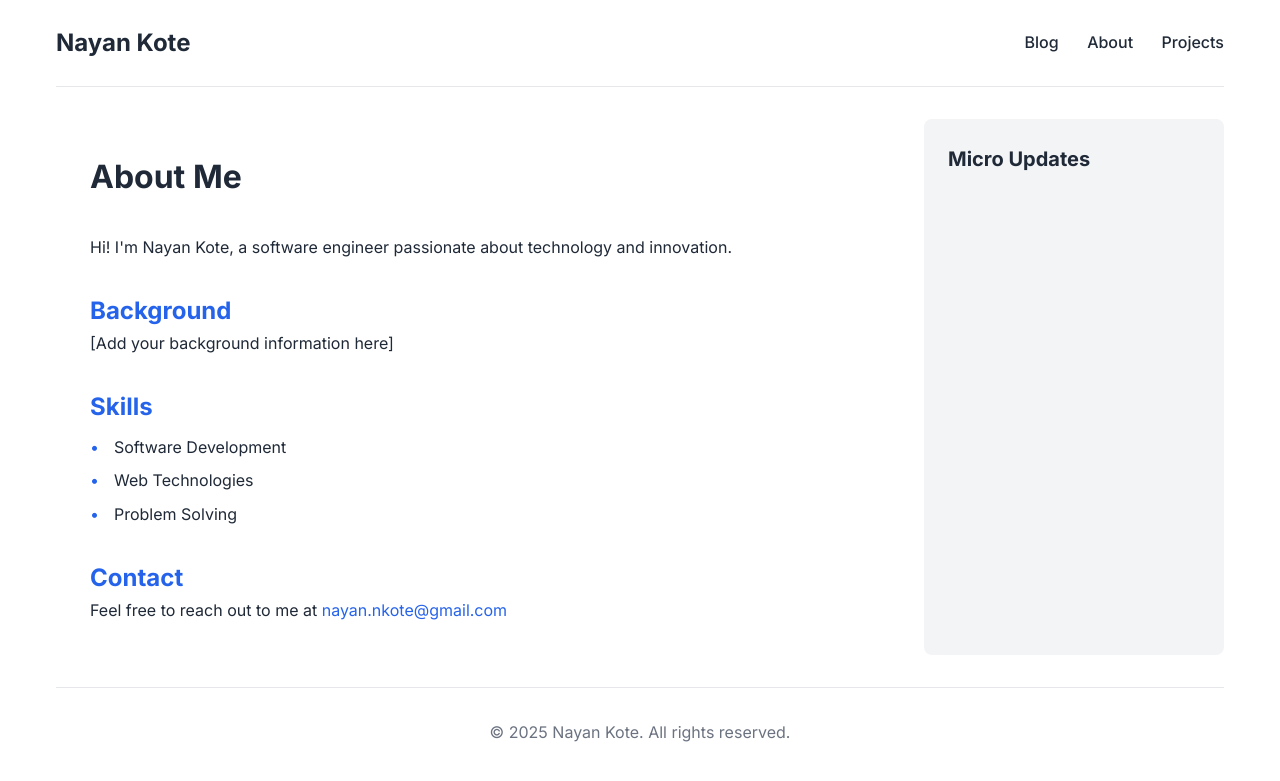
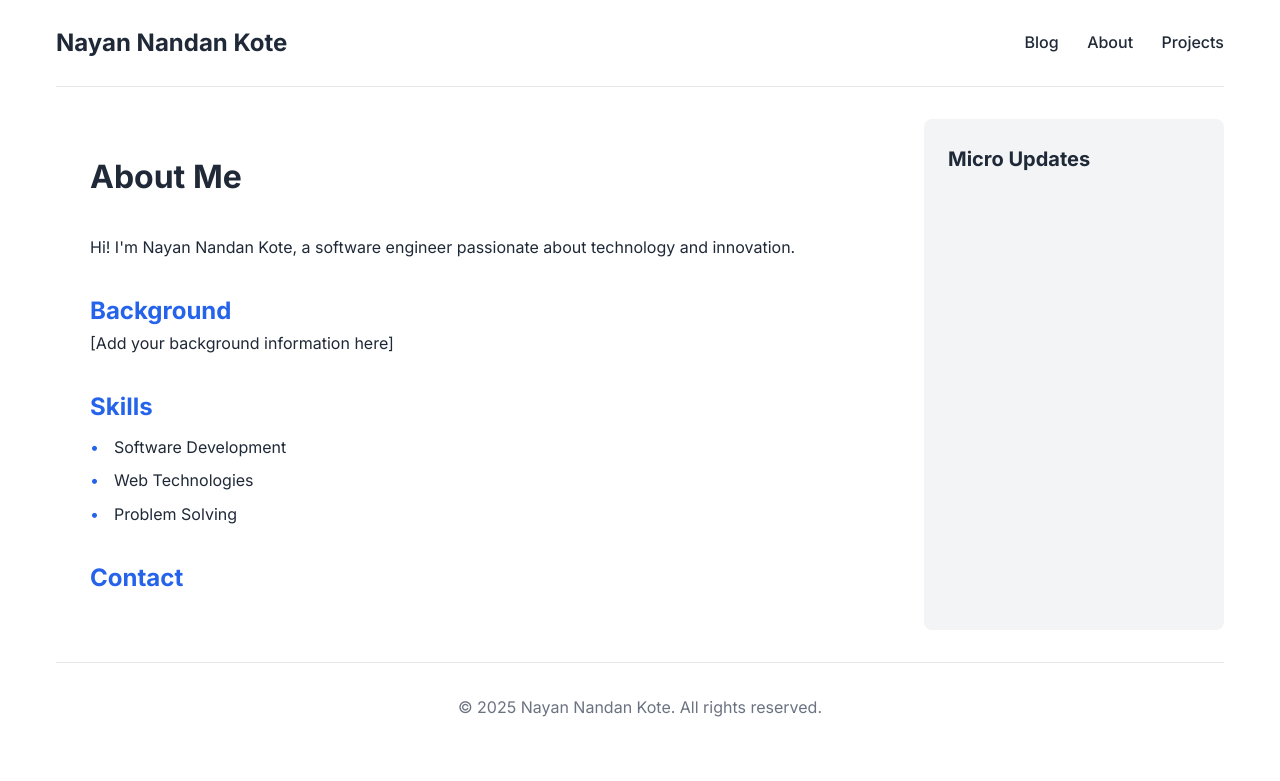
Before and after one commit to nayankote/nayankote.github.io, a Jekyll site: the page built from about.md, in a window 1280 px wide. Shown: the top 781 px of the page. Built offline with Jekyll 4.4.1, drawn with Linux system fonts in a browser that asks for light colours.

Commit message:
Remove email address and update name to Nayan Nandan Kote everywhere

```diff
--- a/_config.yml
+++ b/_config.yml
@@ -1,4 +1,4 @@
-title: Nayan Kote
+title: Nayan Nandan Kote
 description: Personal blog and micro-blog about technology, projects, and thoughts
 baseurl: ""
 url: "https://nayankote.com"
--- a/_layouts/default.html
+++ b/_layouts/default.html
@@ -13,7 +13,7 @@
     <div class="container">
         <header class="site-header">
             <nav class="main-nav">
-                <a href="{{ '/' | relative_url }}" class="site-title">{{ site.title }}</a>
+                <a href="{{ '/' | relative_url }}" class="site-title">Nayan Nandan Kote</a>
                 <div class="nav-links">
                     <a href="{{ '/blog' | relative_url }}">Blog</a>
                     <a href="{{ '/about' | relative_url }}">About</a>
@@ -42,7 +42,7 @@
         </main>
 
         <footer class="site-footer">
-            <p>&copy; {{ site.time | date: '%Y' }} {{ site.title }}. All rights reserved.</p>
+            <p>&copy; {{ site.time | date: '%Y' }} Nayan Nandan Kote. All rights reserved.</p>
         </footer>
     </div>
 
--- a/about.md
+++ b/about.md
@@ -9,7 +9,7 @@ permalink: /about/
 
     <div class="about-content">
         <p>
-            Hi! I'm Nayan Kote, a software engineer passionate about technology and innovation.
+            Hi! I'm Nayan Nandan Kote, a software engineer passionate about technology and innovation.
         </p>
 
         <h2>Background</h2>
@@ -27,7 +27,7 @@ permalink: /about/
 
         <h2>Contact</h2>
         <p>
-            Feel free to reach out to me at <a href="mailto:nayan.nkote@gmail.com">nayan.nkote@gmail.com</a>
+            <!-- Contact information removed for privacy -->
         </p>
     </div>
 </div>
```
Also changed, not shown: README.md.
